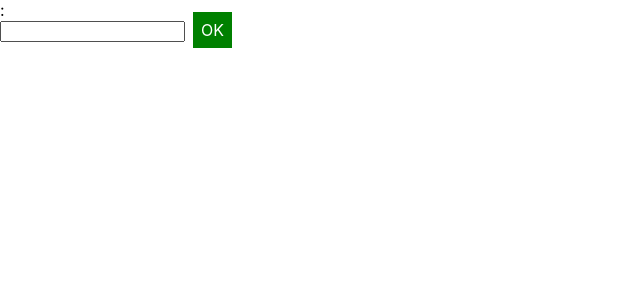
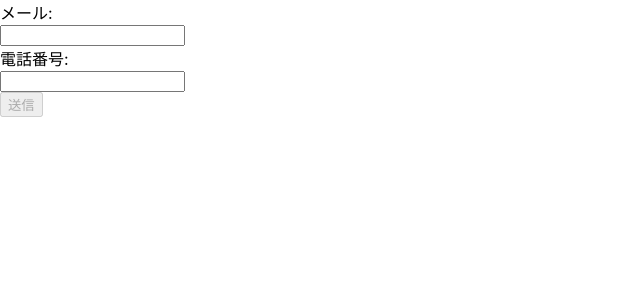
Before and after one commit to s19014/xhr, a React (Create React App) app: page / in a window 1280 px wide. Shown: the top 300 px of the page, without its empty margins (0-640 px from the left). Built offline with nearby package versions, Linux system fonts and the light colour scheme.

Commit message:
1/22 修正

```diff
--- a/src/App.js
+++ b/src/App.js
@@ -1,5 +1,6 @@
 import React from 'react'
 import FormInput from './FormInput'
+import CustomForm from './CustomForm'
 
 class App extends React.Component {
   constructor (props) {
@@ -10,7 +11,7 @@ class App extends React.Component {
   render () {
     return (
       <div>
-        <FormInput />
+        <CustomForm />
       </div>
     )
   }
--- /dev/null
+++ b/src/CustomForm.js
@@ -0,0 +1,57 @@
+import React from 'react'
+import FormInput from './FormInput'
+
+class CustomForm extends React.Component {
+  constructor (props) {
+    super(props)
+    this.state = {
+      email: '',
+      tel: '',
+      allok: false
+    }
+    this.oks = {}
+  }
+
+  handleChange (e) {
+    this.oks[e.name] = e.isOK
+    this.setState({
+      [e.name]: e.value,
+      allok: this.oks['email'] && this.oks['tel']
+    })
+  }
+
+  handleSubmit (e) {
+    window.alert(JSON.stringify(this.state))
+    e.preventDefault()
+  }
+
+  render () {
+    const doChange = e => this.handleChange(e)
+    const doSubmit = e => this.handleSubmit(e)
+    const emailPat = /^[a-zA-Z0-9.!#$%&'*+\/=?^_`{|}~-]+@[a-zA-Z0-9-]+(?:\.[a-zA-Z0-9-]+)*$/
+    const asciiFilter = /[^\u0020-\u007e]+/g
+    return (
+      <form onSubmit={doSubmit}>
+        <FormInput
+          name='email'
+          label='メール'
+          value={this.state.email}
+          filter={asciiFilter}
+          pattern={emailPat}
+          onChange={doChange}
+        />
+        <FormInput
+          name='tel'
+          label='電話番号'
+          value={this.state.tel}
+          filter={/[^0-9-()+]/g}
+          pattern={/^[0-9-()+]+$/}
+          onChange={doChange}
+        />
+        <input type='submit' value='送信' disabled={!this.state.allok} />
+      </form>
+    )
+  }
+}
+
+export default CustomForm
```
